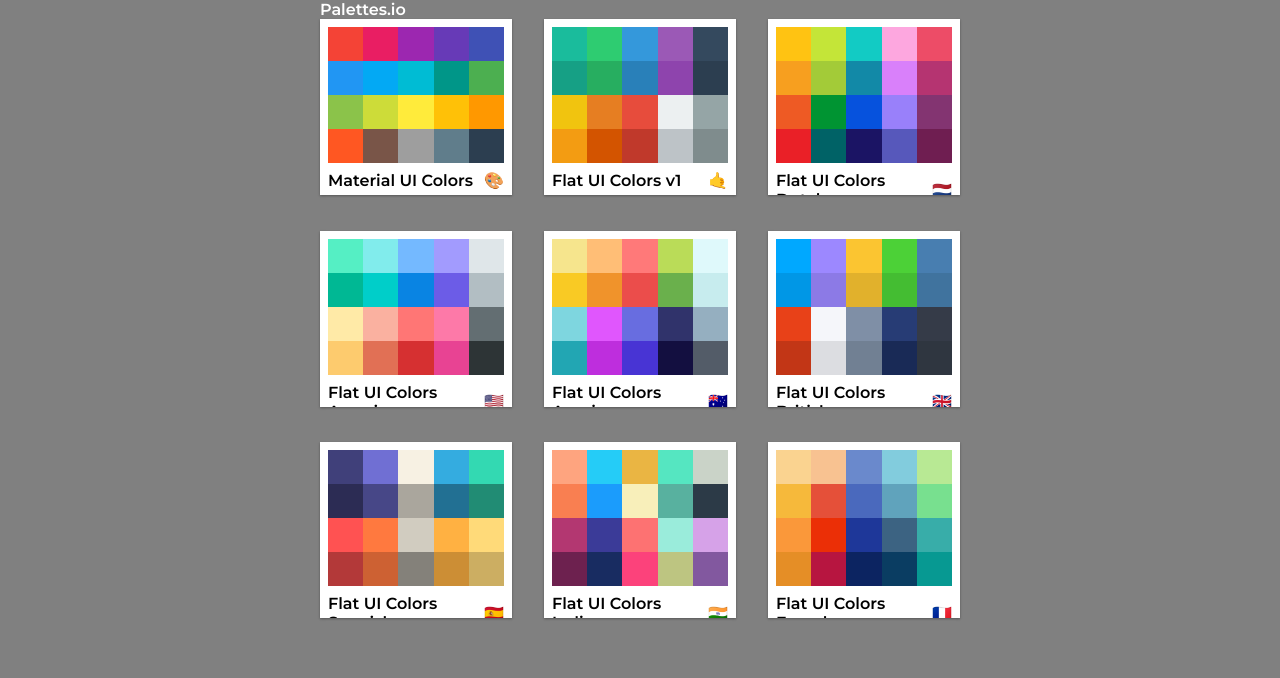
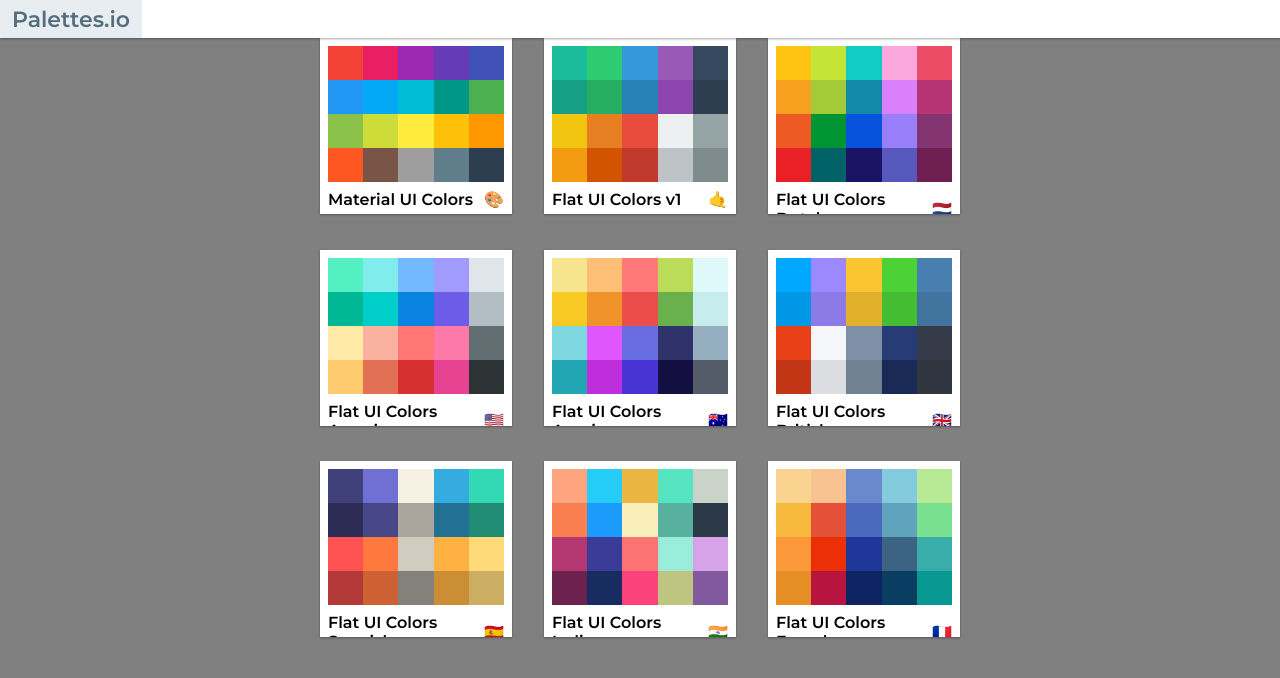
Before and after one commit to v-poghosyan/palettes, a React (Create React App) app: page / in a window 1280 px wide. Shown: the top 678 px of the page. Built offline with nearby package versions, Linux system fonts and the light colour scheme.

Commit message:
Added Go-back link in SingleColorPalette, also repurposed Navbar for use in all three components

```diff
--- a/src/ColorBox.css
+++ b/src/ColorBox.css
@@ -9,6 +9,15 @@
   cursor: pointer;
   /* When styling CB-see-more, the boxes get spaced out - this line fixes that */
   margin-bottom: -4px;
+}
+
+/* ColorBox within a SingleColorPalette should have a slightly different styling */
+.SingleColorPalette .ColorBox {
+  height: 50%
+}
+
+.ColorBox.Go-back {
+  background-color: #556e7d;
 }
 
 .CB-copy-button {
@@ -35,6 +44,11 @@
   cursor: pointer;
   /* Hide button until hover */
   opacity: 0;
+}
+
+.Go-back-button.CB-copy-button {
+  opacity: 1;
+  text-align: center;
 }
 
 .ColorBox:hover .CB-copy-button {
--- a/src/Navbar.css
+++ b/src/Navbar.css
@@ -5,6 +5,7 @@
   flex-direction: row;
   justify-content: flex-start;
   height: 5%;
+  width: 100%;
   /* Positioning needed for z-index, which is needed for box shadow to be visible */
   position: relative;
   z-index: 30;
--- a/src/Navbar.js
+++ b/src/Navbar.js
@@ -33,7 +33,7 @@
 
   render () {
 
-    const {sliderValue, changeLevel, showSlider} = this.props; /* Extracting the props */
+    const {sliderValue, changeLevel, showSlider, showFormatChanger} = this.props; /* Extracting the props */
     const format = this.state.format; /* Extracting the state */
 
     return(
@@ -66,6 +66,7 @@
           </div> : ""}
 
         {/* Color Format Selector - using material-ui */}
+        {showFormatChanger ?
           <div className="Select-wrapper">
             <span>Change format </span>
             <Select value={format} onChange={this.handleFormatChange}>
@@ -73,7 +74,7 @@
               <MenuItem value="rgb">RGB</MenuItem>
               <MenuItem value="rgba">RGBA</MenuItem>
             </Select>
-        </div>
+          </div> : ""}
 
         {/* Snackbar to notify of format change - using material-ui */}
         <Snackbar
--- a/src/Palette.js
+++ b/src/Palette.js
@@ -46,6 +46,7 @@
           changeLevel={this.changeLevel}
           changeColorFormat={this.changeColorFormat}
           showSlider = {true}
+          showFormatChanger = {true}
         />
         <div className="Pal-colors">{colorBoxes}</div>
         <Footer name={paletteName} emoji={emoji}/>
--- a/src/PaletteList.js
+++ b/src/PaletteList.js
@@ -1,4 +1,5 @@
 import React, { Component } from 'react';
+import Navbar from './Navbar';
 import {Link} from 'react-router-dom';
 import {withStyles} from '@material-ui/styles';
 import MiniPalette from './MiniPalette';
@@ -11,7 +12,8 @@
     backgroundColor: "gray",
     height: "100vh",
     display: "flex",
-    alignItems: "flex-start",
+    flexDirection: "column",
+    alignItems: "center",
     justifyContent: "center",
     fontFamily: "'Montserrat', sans-serif;"
   },
@@ -52,13 +54,14 @@
 
     return(
       <div className={classes.PaletteList}>
+        <Navbar
+          showSlider={false}
+          showFormatChanger={false}
+        />
         <div className={classes.PL_container}>
-          <nav className={classes.PL_nav}>
-            <h1>Palettes.io</h1>
-          </nav>
           <div className={classes.PL_palettes}>
             {palettes.map(
-            (palette) => (<Link to={`/palette/${palette.id}`}><MiniPalette {...palette}/></Link>))} {/* Links to a matching Route "/palette/:id" */}
+            (palette) => (<Link to={`/palette/${palette.id}`} key={palette.id}><MiniPalette {...palette}/></Link>))} {/* Links to a matching Route "/palette/:id" */}
           </div>
         </div>
       </div>
--- a/src/SingleColorPalette.js
+++ b/src/SingleColorPalette.js
@@ -2,16 +2,7 @@
 import ColorBox from './ColorBox'; /* We will style ColorBox slightly differently in this component using JSS */
 import Navbar from './Navbar';
 import Footer from './Footer';
-import {withStyles} from '@material-ui/styles';
-
-const styles = {
-
-  SingleColorPalette : {
-    height: "100vh",
-    width: "100vw"
-  },
-
-}
+import {Link} from 'react-router-dom';
 
 class SingleColorPalette extends Component {
 
@@ -37,25 +28,35 @@
 
   render() {
 
-    const {classes, palette, colorId} = this.props; /* Extracting props */
+    const {palette, colorId} = this.props; /* Extracting props */
     const {format} = this.state /* Extracting state */
     const shades = this.getShadesOfColor(palette, colorId);
     console.log(shades);
 
     return(
-      <div className={classes.SingleColorPalette}>
+      <div className="Palette SingleColorPalette">
         <Navbar
           changeColorFormat={this.changeColorFormat}
-          showSlider = {false}
+          showSlider={false}
+          showFormatChanger={true}
         />
+        <div className="Pal-colors">
           {shades.map((col) =>
             <ColorBox
               key={col.id}
               name={col.name}
               background={col[format]}
-            moreLink = {false}
+              moreLink={false}
             />
           )}
+          <div className="Go-back ColorBox"> {/* Back button has almost the same styling as a ColorBox */}
+            <Link
+              className="Go-back-button CB-copy-button"
+              to={`/palette/${palette.id}`}
+            >Go back
+            </Link>
+          </div>
+        </div>
         <Footer name={shades[0].name.slice(0,-4)} emoji={palette.emoji}/>
       </div>
     );
@@ -63,4 +64,4 @@
 
 }
 
-export default withStyles(styles)(SingleColorPalette);
+export default SingleColorPalette;
```
Lines whose indentation alone changed are shown as unchanged.
